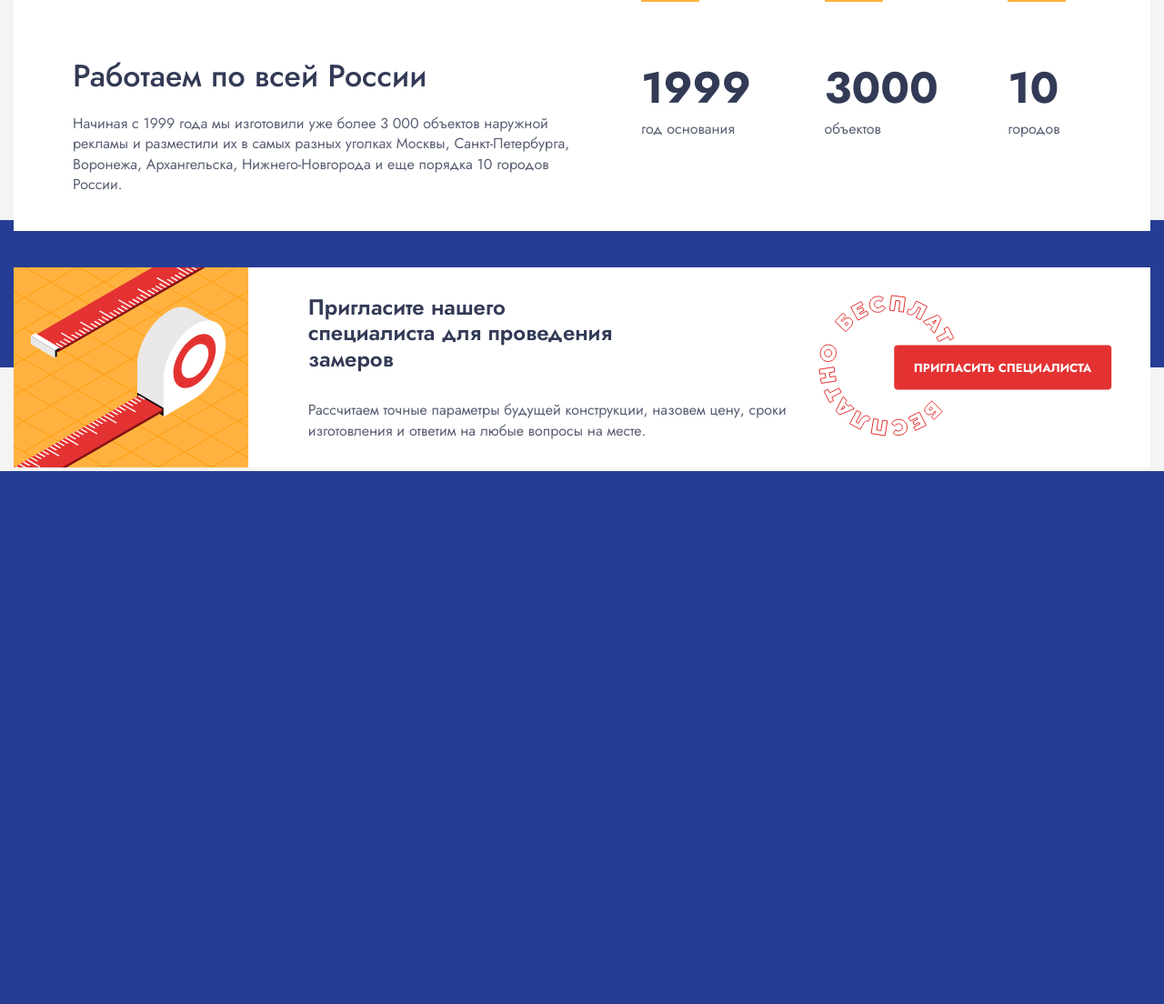
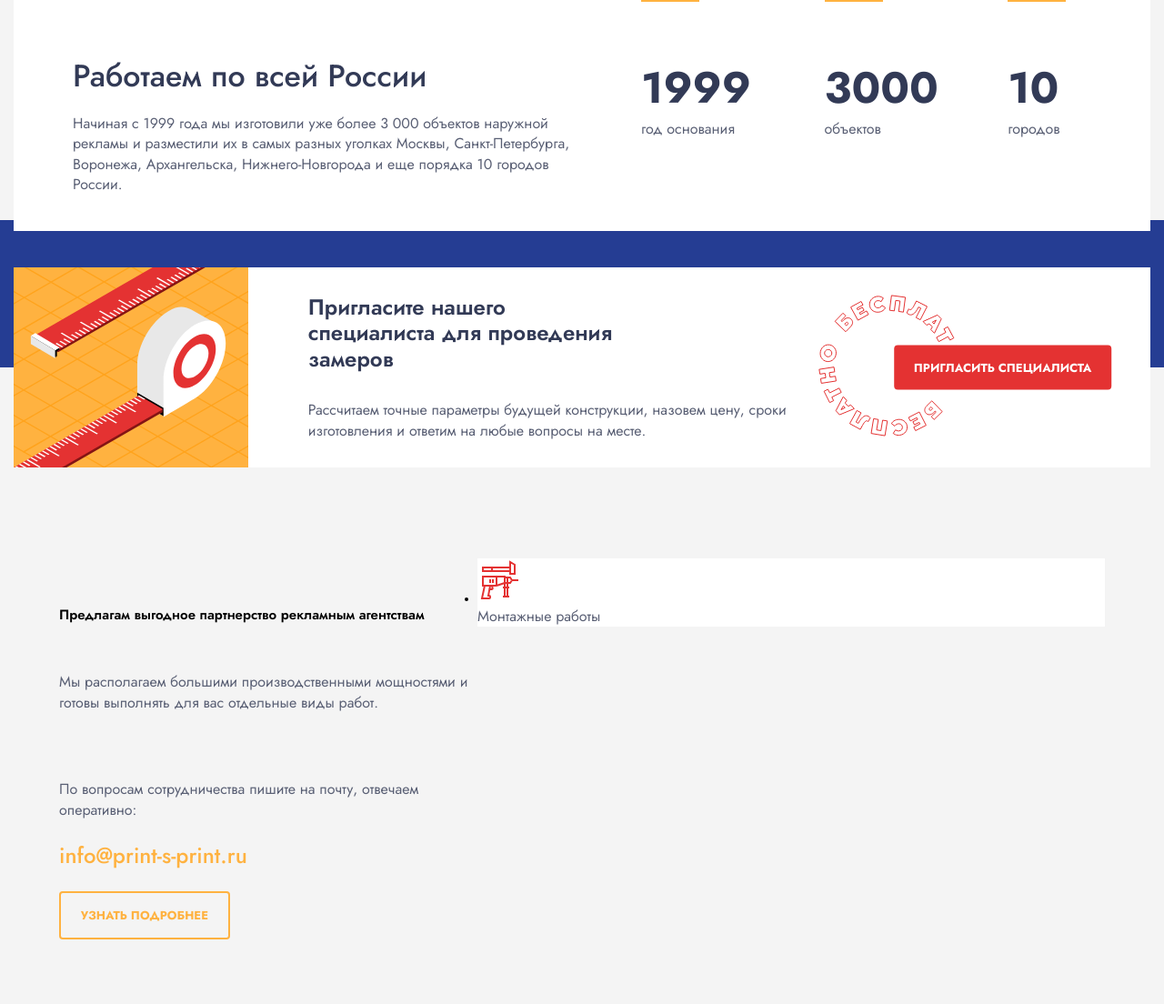
Before and after one commit to vahantov/vahantov.github.io, a PHP site: page / in a window 1280 px wide. Shown: the part 1972-3076 px from the top of the page at 91% size. Before the commit the page ends 2490 px from the top, so only its background shows below. Run offline with PHP 8.4, Linux system fonts and the light colour scheme.

Commit message:
partner block

```diff
--- a/css/style.css
+++ b/css/style.css
@@ -34,6 +34,9 @@
 
 popup-toggle {
   cursor: pointer; }
+
+a {
+  display: inline-block; }
 
 @keyframes spin {
   to {
@@ -244,8 +247,35 @@
       .section-map__content .content > * {
         width: 50%; }
 
-.section-part .call_to_action {
-  margin-top: -11rem; }
+.section-part {
+  width: 100%; }
+  .section-part .call_to_action {
+    margin-top: -11rem; }
+  .section-part__content {
+    width: 100%;
+    margin: auto;
+    margin-top: 10rem;
+    min-height: 49rem;
+    max-width: 125rem;
+    display: flex;
+    justify-content: space-around;
+    padding: 0 5rem 5rem 5rem; }
+    .section-part__content-left {
+      display: flex;
+      flex-direction: column;
+      justify-content: space-between;
+      width: 40%; }
+      .section-part__content-left > * {
+        height: 50%;
+        display: flex;
+        flex-direction: column;
+        justify-content: space-evenly; }
+        .section-part__content-left > * a {
+          width: max-content; }
+    .section-part__content-right {
+      width: 60%;
+      height: 100%;
+      background-color: #fff; }
 
 body {
   background-color: #F4F4F4; }
@@ -294,6 +324,14 @@
       margin-left: -4rem;
       z-index: 1; }
 
+.btn {
+  font-size: 2.4rem;
+  font-weight: 500;
+  color: #FFB240;
+  transition: all .7s; }
+  .btn:hover {
+    color: #E43232; }
+
 .btn-primary {
   padding: 1.5rem 2.2rem;
   background-color: #E43232;
@@ -325,6 +363,21 @@
   transition: all .7s; }
   .btn-alt:hover {
     background-color: #FFB240; }
+
+.btn-outline {
+  background-color: transparent;
+  border: 2px solid #FFB240;
+  border-radius: 4px;
+  padding: 1.5rem 2.2rem;
+  color: #FFB240;
+  display: inline-block;
+  font-size: 1.3rem;
+  font-weight: bold;
+  text-transform: uppercase;
+  transition: all .7s; }
+  .btn-outline:hover {
+    background-color: #FFB240;
+    color: #595F74; }
 
 .services.grid {
   display: flex;
--- a/index.html
+++ b/index.html
@@ -222,8 +222,29 @@
 						<img src="icons/freeicon.svg" alt="freeicon">
 					</div>
 				</div>
-				<div class="content">
-
+				<div class="section-part__content">
+					<div class="section-part__content-left">
+						<div class="top">
+							<h2>Предлагам выгодное партнерство рекламным агентствам</h2>
+							<p>Мы располагаем большими производственными мощностями и готовы выполнять для вас отдельные виды работ.</p>
+						</div>
+						<div class="bottom">
+							<p>По вопросам сотрудничества пишите на почту, отвечаем оперативно:</p>
+							<a class="btn" href="mailto:info@print-s-print.ru">info@print-s-print.ru</a>
+							<a class="btn-outline" href="#">узнать подробнее</a>
+						</div>
+					</div>
+					<div class="section-part__content-right">
+						<div class="left">
+							<ul>
+								<li>
+									<img src="icons/montage.svg" alt="montage">
+									<p>Монтажные работы</p>
+								</li>
+							</ul>
+						</div>
+						<div class="right"></div>
+					</div>
 				</div>
 			</section>
 		</main>
--- a/sass/components/_button.scss
+++ b/sass/components/_button.scss
@@ -1,3 +1,14 @@
+.btn {
+  font-size: 2.4rem;
+  font-weight: 500;
+  color: $color-yellow-primary;
+  transition: all .7s;
+
+  &:hover {
+    color: $color-orange-primary;
+  }
+}
+
 .btn-primary {
   padding: 1.5rem 2.2rem;
   background-color: $color-orange-primary;
@@ -37,3 +48,21 @@
     background-color: $color-yellow-primary;
   }
 }
+
+.btn-outline {
+  background-color: transparent;
+  border: 2px solid $color-yellow-primary;
+  border-radius: $default-border-radius;
+  padding: 1.5rem 2.2rem;
+  color: $color-yellow-primary;
+  display: inline-block;
+  font-size: 1.3rem;
+  font-weight: bold;
+  text-transform: uppercase;
+  transition: all .7s;
+
+  &:hover {
+    background-color: $color-yellow-primary;
+    color: $color-text-gray;
+  }
+}
--- a/sass/core/_base.scss
+++ b/sass/core/_base.scss
@@ -19,3 +19,7 @@
 popup-toggle {
   cursor: pointer;
 }
+
+a {
+  display: inline-block;
+}
--- a/sass/layout/_layout.scss
+++ b/sass/layout/_layout.scss
@@ -2,4 +2,4 @@
 @import "header";
 @import "section-services";
 @import "section-map";
-@import "section-part";
+@import "section-partner";
--- a/sass/layout/_section-part.scss
+++ /dev/null
@@ -1,6 +0,0 @@
-.section-part {
-
-  .call_to_action {
-    margin-top: -11rem;
-  }
-}
--- /dev/null
+++ b/sass/layout/_section-partner.scss
@@ -0,0 +1,45 @@
+.section-part {
+  width: 100%;
+  .call_to_action {
+    margin-top: -11rem;
+  }
+
+  &__content {
+    width: 100%;
+    margin: auto;
+    margin-top: 10rem;
+    min-height: 49rem;
+    max-width: $content-width;
+    display: flex;
+    justify-content: space-around;
+    padding: 0 5rem 5rem 5rem;
+
+
+    &-left {
+      display: flex;
+      flex-direction: column;
+      justify-content: space-between;
+      width: 40%;
+
+      & > * {
+
+        a {
+          width: max-content;
+        }
+
+        height: 50%;
+        display: flex;
+        flex-direction: column;
+        justify-content: space-evenly;
+      }
+    }
+
+    &-right {
+      width: 60%;
+      height: 100%;
+      background-color: $color-white;
+
+
+    }
+  }
+}
```
Also changed, not shown: icons/montage.svg (added).
